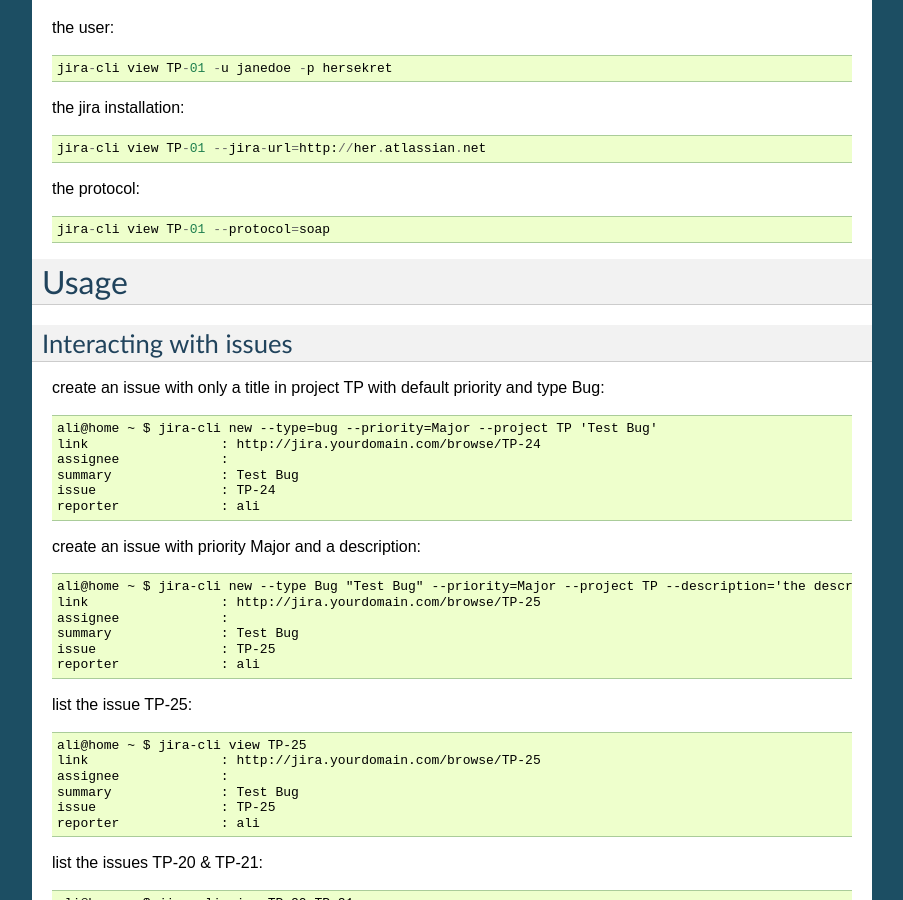
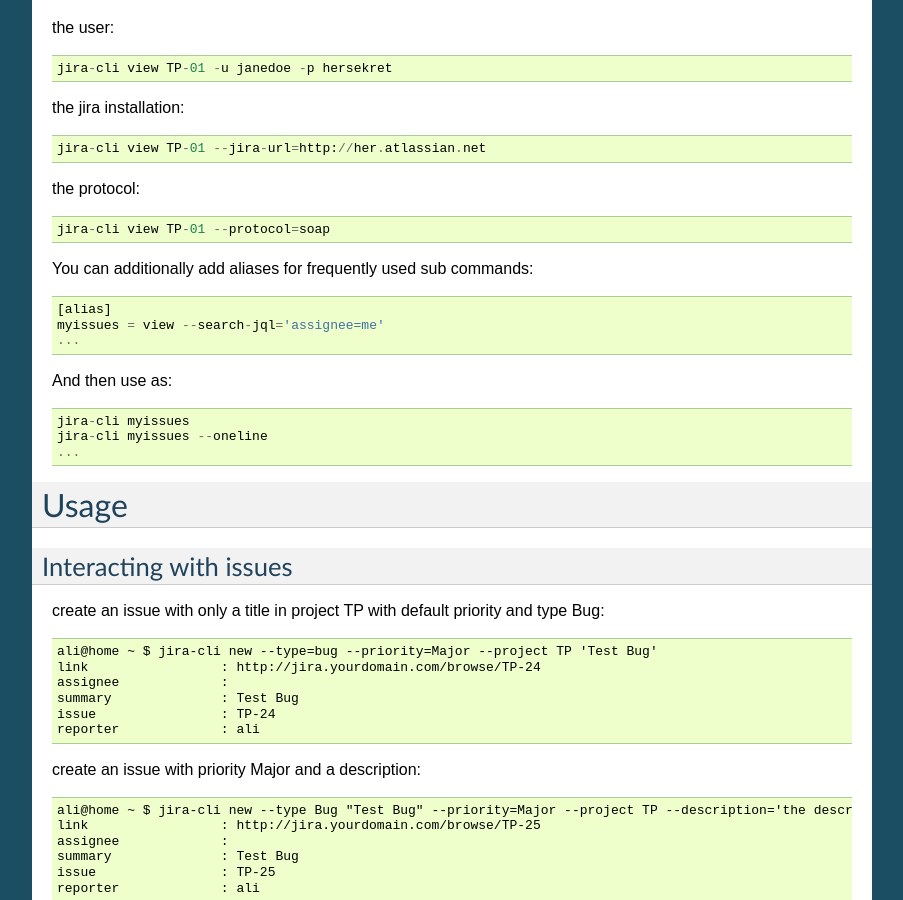
Before and after one commit to alisaifee/jira-cli, a Sphinx documentation site: the page built from doc/source/intro.rst, in a window 1280 px wide and 900 px high, scrolled down 779 px. Shown: the whole window, without its empty margins (198-1101 px from the left). Built offline with Sphinx 7.4.7, drawn with Linux system fonts in a browser that asks for light colours; some of the changed text lies outside the part shown.

Commit message:
Add documentation for aliases

```diff
--- a/doc/source/intro.rst
+++ b/doc/source/intro.rst
@@ -55,6 +55,20 @@
 the protocol::
 
     jira-cli view TP-01 --protocol=soap
+
+
+You can additionally add aliases for frequently used sub commands::
+
+    [alias]
+    myissues = view --search-jql='assignee=me'
+    ...
+
+And then use as::
+
+    jira-cli myissues
+    jira-cli myissues --oneline
+    ...
+
 
 Usage
 =====
@@ -217,3 +231,7 @@
 Possible transitions for an issue::
 
     jira-cli list transitions --issue=TP-20
+
+your own configured aliases::
+
+    jira-cli list aliases
```
